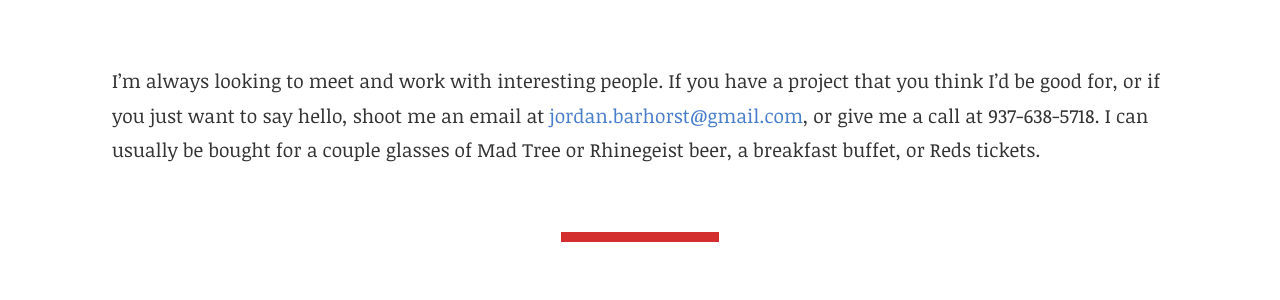
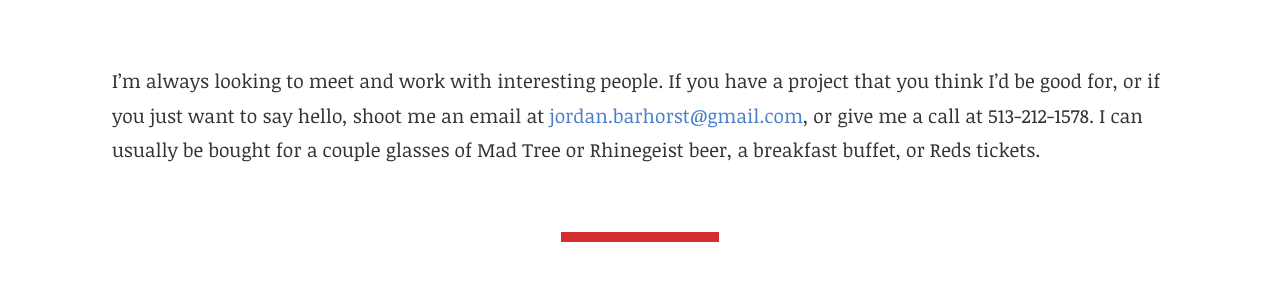
Before and after one commit to jordanbarhorst/jordanbarhorst.github.io, a Jekyll site: the page built from contact.md, in a window 1280 px wide. Shown: the part 489-789 px from the top of the page. Built offline with Jekyll 4.4.1, drawn with Linux system fonts in a browser that asks for light colours; nearby versions of some CDN libraries; Markdown is read by kramdown in place of the engine named in the settings.

Commit message:
Changing phone #

```diff
--- a/contact.md
+++ b/contact.md
@@ -9,4 +9,4 @@
 subline: Need a hand? Call a doctor. Or someone that makes hooks. Need a website? Call me.
 ---
 
-I'm always looking to meet and work with interesting people. If you have a project that you think I'd be good for, or if you just want to say hello, shoot me an email at [jordan.barhorst@gmail.com](mailto:jordan.barhorst@gmail.com), or give me a call at 937-638-5718. I can usually be bought for a couple glasses of Mad Tree or Rhinegeist beer, a breakfast buffet, or Reds tickets.
+I'm always looking to meet and work with interesting people. If you have a project that you think I'd be good for, or if you just want to say hello, shoot me an email at [jordan.barhorst@gmail.com](mailto:jordan.barhorst@gmail.com), or give me a call at 513-212-1578. I can usually be bought for a couple glasses of Mad Tree or Rhinegeist beer, a breakfast buffet, or Reds tickets.
```
